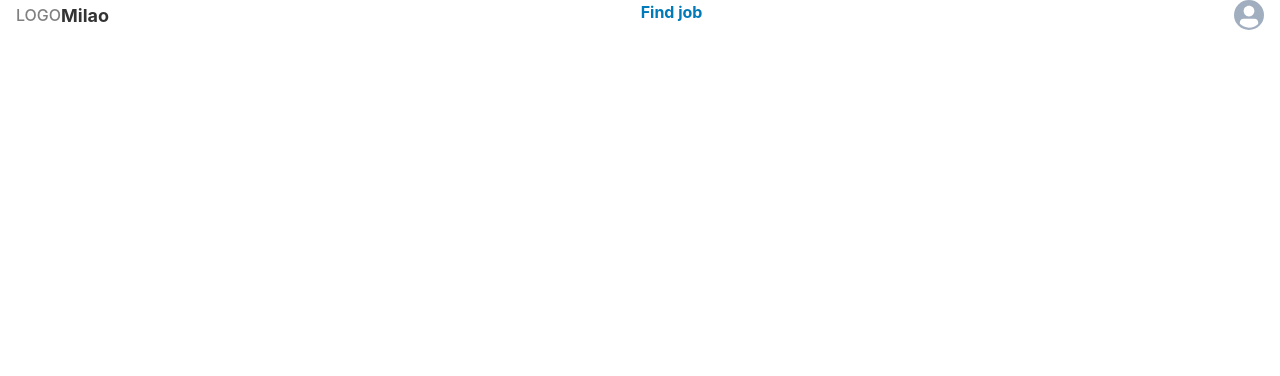
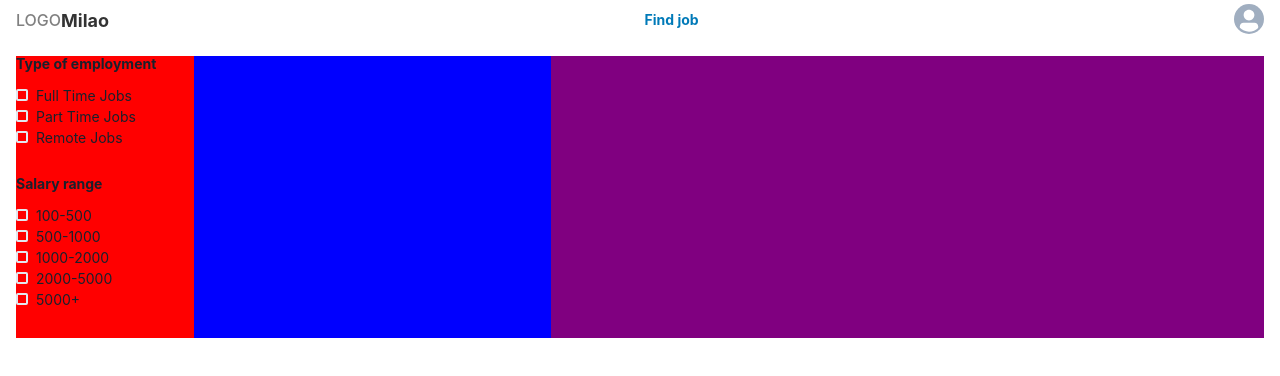
Before and after one commit to serzhan181/job_search, a Next.js app: page / in a window 1280 px wide. Shown: the top 376 px of the page. Built offline with nearby package versions, Linux system fonts and the light colour scheme.

Commit message:
jobs page ready

```diff
--- /dev/null
+++ b/components/card.js
@@ -0,0 +1,74 @@
+import {
+  Flex,
+  Box,
+  HStack,
+  Tag,
+  TagLabel,
+  chakra,
+  useColorModeValue,
+} from '@chakra-ui/react'
+
+export const Card = () => {
+  return (
+    <Flex
+      w='full'
+      maxW='sm'
+      px={4}
+      py={3}
+      bg='white'
+      height='32'
+      shadow='md'
+      rounded='md'
+      justifyContent='space-between'
+      flexDir='column'
+    >
+      <Box>
+        <chakra.h1
+          fontSize='lg'
+          fontWeight='bold'
+          mt={2}
+          color={useColorModeValue('gray.800', 'white')}
+        >
+          Senior Next.js developer
+        </chakra.h1>
+        <chakra.p
+          fontSize='sm'
+          mt={2}
+          color={useColorModeValue('gray.600', 'gray.300')}
+        >
+          Next.js developer for making e-commerce websites etc.
+        </chakra.p>
+      </Box>
+
+      <Box>
+        <Flex
+          alignItems='center'
+          mt={2}
+          color={useColorModeValue('gray.700', 'gray.200')}
+        >
+          <HStack>
+            <Tag
+              size='sm'
+              borderRadius='full'
+              variant='solid'
+              colorScheme='green'
+              cursor='pointer'
+            >
+              <TagLabel>Full Time</TagLabel>
+            </Tag>
+
+            <Tag
+              size='sm'
+              borderRadius='full'
+              variant='solid'
+              colorScheme='purple'
+              cursor='pointer'
+            >
+              <TagLabel>Remote</TagLabel>
+            </Tag>
+          </HStack>
+        </Flex>
+      </Box>
+    </Flex>
+  )
+}
--- a/components/header.js
+++ b/components/header.js
@@ -1,8 +1,16 @@
-import { Flex, Box, Link, Avatar, Container, Text } from '@chakra-ui/react'
+import {
+  Flex,
+  Box,
+  Link,
+  Avatar,
+  Container,
+  Text,
+  Button,
+} from '@chakra-ui/react'
 
 export const Header = () => (
   <Container maxW='container.xl'>
-    <Flex justifyContent='space-between' mb={10}>
+    <Flex justifyContent='space-between' mt={1} mb={5}>
       <Flex justifyContent='center' alignItems='center'>
         <Text color='GrayText' fontWeight='medium'>
           LOGO
@@ -17,9 +25,14 @@ export const Header = () => (
         </Link>
       </Flex>
       <Box>
-        <Link color='telegram.600' fontWeight='bold'>
+        <Button
+          variant='ghost'
+          size='sm'
+          colorScheme='telegram'
+          fontWeight='bold'
+        >
           Find job
-        </Link>
+        </Button>
       </Box>
       <Flex>
         <Avatar width={30} height={30} />
--- a/components/index.js
+++ b/components/index.js
@@ -1 +1,3 @@
 export { Header } from './header'
+export { Card } from './card'
+export { SidebarFilter } from './sidebar-filter'
--- /dev/null
+++ b/components/sidebar-filter/index.js
@@ -0,0 +1,23 @@
+import { Flex } from '@chakra-ui/react'
+import { Options } from './options'
+
+const fake_options = [
+  {
+    title: 'Type of employment',
+    options: ['Full Time Jobs', 'Part Time Jobs', 'Remote Jobs'],
+  },
+  {
+    title: 'Salary range',
+    options: ['100-500', '500-1000', '1000-2000', '2000-5000', '5000+'],
+  },
+]
+
+export const SidebarFilter = () => {
+  return (
+    <Flex flexDirection='column'>
+      {fake_options.map((option) => (
+        <Options {...option} />
+      ))}
+    </Flex>
+  )
+}
--- /dev/null
+++ b/components/sidebar-filter/options.js
@@ -0,0 +1,16 @@
+import { Flex, Heading, Checkbox } from '@chakra-ui/react'
+
+export const Options = ({ title, options }) => {
+  return (
+    <Flex mb={7} flexDirection='column'>
+      <Heading as='h6' size='xs' colorScheme='gray' mb={3}>
+        {title}
+      </Heading>
+      {Array.isArray(options) ? (
+        options.map((option) => <Checkbox size='sm'>{option}</Checkbox>)
+      ) : (
+        <Checkbox>{options}</Checkbox> // in theres single option
+      )}
+    </Flex>
+  )
+}
--- a/pages/index.js
+++ b/pages/index.js
@@ -1,8 +1,21 @@
-import { Header } from '@/components/index'
+import { Header, Card, SidebarFilter } from '@/components/index'
+import { Container, Grid } from '@chakra-ui/layout'
 
 const Home = () => (
   <>
     <Header />
+    <Container maxW='container.xl'>
+      <Grid gridTemplateColumns='1fr 2fr 4fr'>
+        <div style={{ backgroundColor: 'red' }}>
+          <SidebarFilter />
+        </div>
+
+        <div style={{ backgroundColor: 'blue' }}></div>
+
+        <div style={{ backgroundColor: 'purple' }}></div>
+        {/* <Card /> */}
+      </Grid>
+    </Container>
   </>
 )
 
```
Also changed, not shown: theme.js (added, +13 -0 lines).
